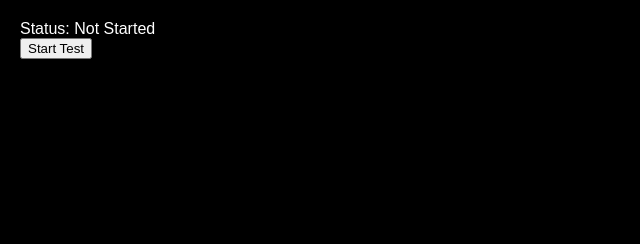
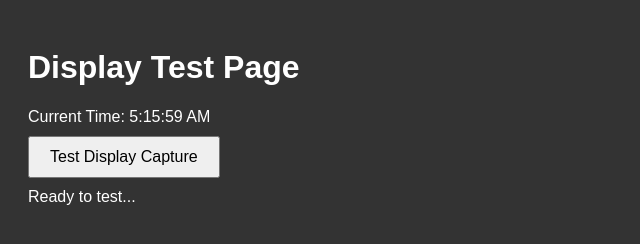
Before and after one commit to Shimwoosung/TestWeb, a plain HTML site: page index.html in a window 1280 px wide. Shown: the whole page, without its empty margins (0-640 px from the left). Drawn offline with Linux system fonts and the light colour scheme.

Commit message:
index.html
v3

```diff
--- a/index.html
+++ b/index.html
@@ -4,44 +4,52 @@
     <title>Display Test</title>
     <style>
         body {
-            background: black;
+            background-color: #333;
             color: white;
             font-family: Arial;
-            margin: 20px;
+            padding: 20px;
+        }
+        button {
+            padding: 10px 20px;
+            margin: 10px 0;
+            font-size: 16px;
         }
     </style>
 </head>
 <body>
-    <div id="status">Status: Not Started</div>
-    <button onclick="startTest()">Start Test</button>
-    <div id="result"></div>
+    <h1>Display Test Page</h1>
+    <div>Current Time: <span id="time"></span></div>
+    <button onclick="testDisplay()">Test Display Capture</button>
+    <div id="status">Ready to test...</div>
 
     <script>
-        const statusDiv = document.getElementById('status');
-        const resultDiv = document.getElementById('result');
+        // 시간 업데이트 (페이지가 작동하는지 확인용)
+        setInterval(() => {
+            document.getElementById('time').textContent = new Date().toLocaleTimeString();
+        }, 1000);
 
-        function startTest() {
-            statusDiv.textContent = "Status: Testing...";
+        function testDisplay() {
+            const status = document.getElementById('status');
+            status.textContent = "Testing...";
 
             if (!navigator.mediaDevices) {
-                statusDiv.textContent = "Status: mediaDevices not supported";
+                status.textContent = "Error: mediaDevices not available";
                 return;
             }
 
             if (!navigator.mediaDevices.getDisplayMedia) {
-                statusDiv.textContent = "Status: getDisplayMedia not supported";
+                status.textContent = "Error: getDisplayMedia not available";
                 return;
             }
 
-            statusDiv.textContent = "Status: API supported, click OK on the next prompt";
+            status.textContent = "Found getDisplayMedia API, requesting capture...";
 
             navigator.mediaDevices.getDisplayMedia({ video: true })
                 .then(stream => {
-                    statusDiv.textContent = "Status: Success! Got display media stream";
-                    resultDiv.textContent = "Stream active: " + stream.active;
+                    status.textContent = "Success! Display capture working.";
                 })
-                .catch(err => {
-                    statusDiv.textContent = "Status: Error - " + err.message;
+                .catch(error => {
+                    status.textContent = "Error: " + error.message;
                 });
         }
     </script>
```
